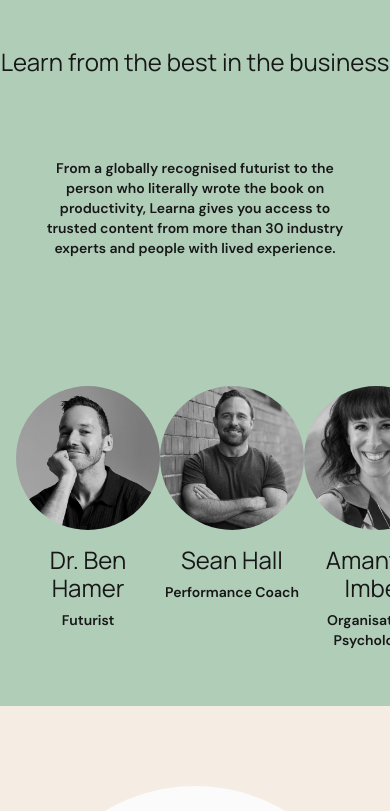
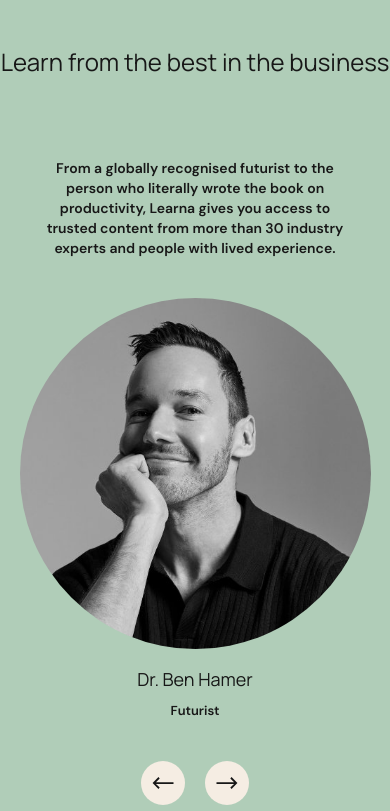
Before and after one commit to varshaa-t/learna, a Next.js app: page / in a window 390 px wide. Shown: the part 2438-3249 px from the top of the page. Built offline with nearby package versions, Linux system fonts and the light colour scheme.

Commit message:
responsive industry experts section, privacy policy page and demo page

```diff
--- a/app/page.tsx
+++ b/app/page.tsx
@@ -8,7 +8,7 @@
 
 export default function Home() {
   return (
-    <div className="h-full flex flex-col overflow-x-hidden">
+    <div className="h-full flex flex-col">
       <Navbar/>
       <HeroSection/>
       <AboutSection/>
--- /dev/null
+++ b/components/ArrowButton.tsx
@@ -0,0 +1,15 @@
+import React, { ReactElement } from 'react'
+
+type ArrowButtonProps = {
+    icon: React.ReactElement;
+}
+
+function ArrowButton({icon}: ArrowButtonProps) {
+  return (
+    <button className='bg-light-peach rounded-full p-2'>
+        {icon}
+    </button>
+  )
+}
+
+export default ArrowButton
--- a/components/Input.tsx
+++ b/components/Input.tsx
@@ -8,7 +8,7 @@
 }
 
 const sizeClasses = {
-    "sm": "w-[295px]",
+    "sm": "w-40 xs:w-56 sm:w-64 md:w-40 lg:w-52 xl:w-[295px]",
     "lg": "w-full"
 }
 
--- a/components/Navbar.tsx
+++ b/components/Navbar.tsx
@@ -30,7 +30,7 @@
 
     return (
         <nav className={`bg-tertiary-orange ${dmSansFont.className}`}>
-            <div className={`hidden xl:flex justify-between items-center px-11 pt-11`}>
+            <div className={`hidden md:flex justify-between items-center px-11 pt-11`}>
                 <Link href={"/"}>
                     <Image
                         src={"/images/logo.png"}
@@ -39,7 +39,7 @@
                         height={48}
                     />
                 </Link>
-                <div className="hidden xl:flex items-center space-x-6">
+                <div className="hidden md:flex items-center space-x-6">
                     <Link href={'/'}>
                         <div className="font-semibold">
                             Home
@@ -55,7 +55,7 @@
                 </div>
             </div>
             {!isOpen && (
-                <div className="flex items-center justify-end pt-10 space-x-[19vw] px-4 xs:px-6 xs:space-x-[27vw] sm:px-11 sm:space-x-[28vw] md:space-x-[28vw] md:pt-12 lg:pt-11 lg:space-x-[34vw] xl:hidden">
+                <div className="flex items-center justify-end pt-10 space-x-[19vw] px-4 xs:px-6 xs:space-x-[27vw] sm:px-11 sm:space-x-[28vw] md:hidden md:space-x-[28vw] md:pt-12 lg:pt-11 lg:space-x-[34vw] xl:hidden">
                     <Link href={"/"}>
                         <div className="w-[120px] md:w-auto md:h-auto">
                             <Image
--- a/components/Profile.tsx
+++ b/components/Profile.tsx
@@ -16,11 +16,11 @@
                 alt="profile_pic"
                 width={200}
                 height={150}
-                className="rounded-full"
+                className="rounded-full w-[90vw] sm:w-[40vw] md:w-[25vw] lg:w-[18vw] xl:w-[12vw]"
             />
             <div className="flex flex-col text-center space-y-2">
-                <div className={`text-2xl w-36 leading-7 ${manropeFont.className}`}>{name}</div>
-                <div className={`text-sm font-semibold w-36 ${dmSansFont.className}`}>{title}</div>
+                <div className={`text-lg leading-7 sm:text-xl lg:text-2xl xl:w-36 ${manropeFont.className}`}>{name}</div>
+                <div className={`font-semibold text-[13px] sm:text-sm xl:w-36 ${dmSansFont.className}`}>{title}</div>
             </div>
         </div>
     )
--- a/components/TopSection.tsx
+++ b/components/TopSection.tsx
@@ -24,7 +24,7 @@
 export default function TopSection({title, text, variant}: TopSectionProps){
 
     return (
-        <div className={`${variantClasses[variant]} flex flex-col space-y-20 pb-20 md:space-y-6 md:pb-0`}>
+        <div className={`${variantClasses[variant]} flex flex-col space-y-20 pb-20 md:space-y-10 md:pb-0`}>
             <div className={`text-2xl xs:text-2xl sm:text-[27px] md:text-3xl lg:text-4xl xl:text-[42px] ${titleClasses[variant]} ${manropeFont.className}`}>{title}</div>
             <div className={`text-sm xs:text-sm sm:text-[15px] md:text-[15px] lg:text-base xl:text-[17px] font-semibold md:tracking-tight ${textClasses[variant]} ${dmSansFont.className}`}>{text}</div>
         </div>
--- /dev/null
+++ b/icons/LeftArrowIcon.tsx
@@ -0,0 +1,9 @@
+import { LiaLongArrowAltLeftSolid } from "react-icons/lia";
+
+function LeftArrowIcon() {
+  return (
+    <LiaLongArrowAltLeftSolid size={28}/>
+  )
+}
+
+export default LeftArrowIcon
--- /dev/null
+++ b/icons/RightArrowIcon.tsx
@@ -0,0 +1,9 @@
+import { LiaLongArrowAltRightSolid } from "react-icons/lia";
+
+function RightArrowIcon() {
+  return (
+    <LiaLongArrowAltRightSolid size={28}/>
+  )
+}
+
+export default RightArrowIcon
--- a/package.json
+++ b/package.json
@@ -16,7 +16,8 @@
     "react-dom": "19.0.0",
     "react-hot-toast": "^2.5.1",
     "react-icons": "^5.4.0",
-    "resend": "^4.1.1"
+    "resend": "^4.1.1",
+    "swiper": "^11.2.5"
   },
   "devDependencies": {
     "@eslint/eslintrc": "^3",
--- a/sections/FormSection.tsx
+++ b/sections/FormSection.tsx
@@ -5,28 +5,30 @@
 export default function FormSection(){
 
     return (
-        <div className={`bg-tertiary-orange flex justify-between pt-52 pb-36 px-1 font-semibold ${dmSansFont.className}`}>
-            <div>
+        <div className={`bg-tertiary-orange flex justify-between md:items-center lg:items-end 2xl:items-start pt-52 pb-36 px-1 font-semibold ${dmSansFont.className}`}>
+            <div className="hidden md:block">
                 <Image
-                    src={"https://images.squarespace-cdn.com/content/v1/63560ba563f3f90767df932c/59f62cad-e52f-4e77-9a1f-03a833bee70b/CTA_Left.png?format=2500w"}
+                    src={"/images/links-section-1.png"}
                     alt="left-img"
                     width={360}
                     height={670}
+                    className="h-auto md:w-[30vw] lg:w-[25vw] xl:w-80 2xl:w-96"
                 />
             </div>
-            <div className={`flex flex-col items-center -mt-28`}>
-                <div className="flex flex-col text-center w-[600px] space-y-3 pb-28">
-                    <div className={`${manropeFont.className} font-light text-[65px]`}>Get a Demo</div>
-                    <div className={`${dmSansFont.className} text-xl tracking-wide font-semibold`}>See for yourself how Learna can create better workplaces by changing the way people learn.</div>
+            <div className={`flex flex-col items-center mx-auto -mt-36 xs:-mt-28`}>
+                <div className="flex flex-col text-center w-72 space-y-20 pb-12 md:pb-28 xs:space-y-16 xs:w-96 md:space-y-12 md:w-[400px] xl:w-[600px]">
+                    <div className={`${manropeFont.className} font-light text-3xl xs:text-4xl sm:text-[5vw] xl:text-[4.5vw] 2xl:text-[5vw]`}>Get a Demo</div>
+                    <div className={`${dmSansFont.className} font-semibold text-sm xs:tracking-wide xs:text-base md:text-[17px] xl:text-lg`}>See for yourself how Learna can create better workplaces by changing the way people learn.</div>
                 </div>
                 <ContactForm/>
             </div>
-            <div>
+            <div className="hidden md:block">
                 <Image
-                    src={"https://images.squarespace-cdn.com/content/v1/63560ba563f3f90767df932c/baadd734-cd66-4c4e-920f-766f0fa6aafd/CTA_Right.png?format=2500w"}
+                    src={"/images/links-section-2.png"}
                     alt="right-img"
                     width={360}
                     height={670}
+                    className="h-auto md:w-[30vw] lg:w-[25vw] xl:w-80 2xl:w-96"
                 />
             </div>
         </div>
--- a/sections/IndustryExpertsSection.tsx
+++ b/sections/IndustryExpertsSection.tsx
@@ -1,5 +1,14 @@
+"use client";
+
 import Profile from "@/components/Profile";
 import TopSection from "@/components/TopSection";
+import { Swiper, SwiperSlide } from 'swiper/react';
+import 'swiper/css';
+import 'swiper/css/navigation';
+import { Navigation } from 'swiper/modules';
+import ArrowButton from "@/components/ArrowButton";
+import LeftArrowIcon from "@/icons/LeftArrowIcon";
+import RightArrowIcon from "@/icons/RightArrowIcon";
 
 export default function IndustryExpertsSection(){
 
@@ -72,7 +81,7 @@
     ]
 
     return (
-        <div className="bg-primary-green flex flex-col pt-16 pb-12 space-y-12">
+        <div className="bg-primary-green flex flex-col -space-y-10 pt-16 pb-6 xs:pb-12 xs:pt-24 md:space-y-0 lg:space-y-12">
             <div>
                 <TopSection
                     title="Learn from the best in the business"
@@ -80,12 +89,41 @@
                     variant="center"
                 />
             </div>
-            <div className="flex justify-between pl-4 pr-14">
-                {experts.map((expert, index) => (
-                    <div key={index}>
-                        <Profile {...expert}/>
-                    </div>
-                ))}
+            <div className="flex justify-between space-x-2 sm:pl-4 sm:pr-8">
+                <Swiper
+                    grabCursor={true}
+                    breakpoints={{
+                        0: { slidesPerView: 1 },
+                        640: { slidesPerView: 2 },
+                        768: { slidesPerView: 3 },
+                        1024: { slidesPerView: 4 },
+                        1280: { slidesPerView: 6 }
+                    }}
+                    loop={true}
+                    modules={[Navigation]}
+                    navigation={{
+                        nextEl: '#right-arrow',
+                        prevEl: '#left-arrow'
+                    }}
+                >
+                    {experts.map((expert, index) => (
+                        <SwiperSlide key={index}>
+                            <Profile {...expert}/>
+                        </SwiperSlide>
+                    ))}
+                </Swiper>
+            </div>
+            <div className="mx-auto flex space-x-5 sm:hidden pt-20">
+                <div id="left-arrow">
+                    <ArrowButton
+                        icon={<LeftArrowIcon/>}
+                    />
+                </div>
+                <div id="right-arrow">
+                    <ArrowButton
+                        icon={<RightArrowIcon/>}
+                    />
+                </div>
             </div>
         </div>
     )
```
Also changed, not shown: sections/PrivacyPolicySection.tsx (+6 -6 lines), 1 other file (tests, documents, lock files or other folders).
